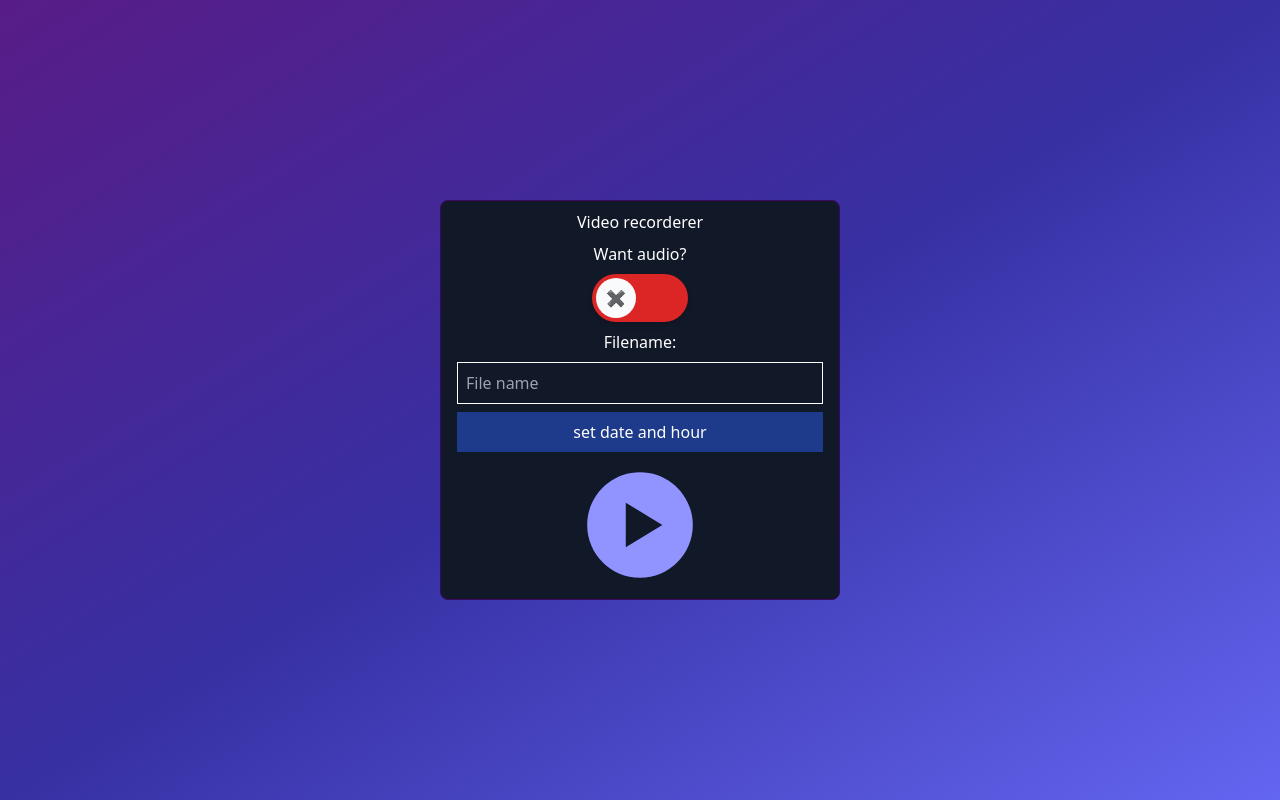
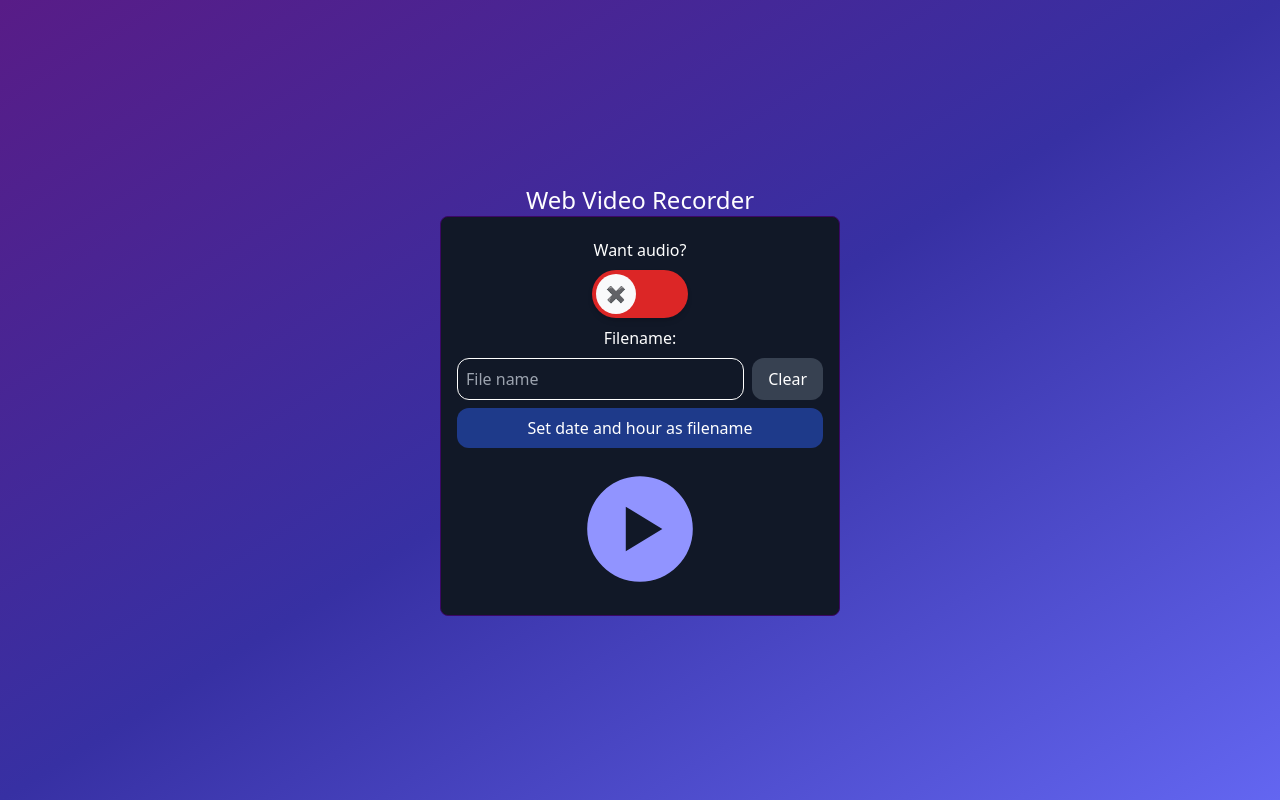
Before and after one commit to faustocalvinio/video-recorder-app, a React (Vite) app: page / in a window 1280 px wide. Built offline with nearby package versions, Linux system fonts and the light colour scheme.

Commit message:
working on styles and stop feature

```diff
--- a/index.html
+++ b/index.html
@@ -1,16 +1,15 @@
-<!DOCTYPE html>
+<!doctype html>
 <html lang="en">
   <head>
     <meta charset="UTF-8" />
     <link rel="icon" type="image/svg+xml" href="/video-favicon.png" />
     <meta name="viewport" content="width=device-width, initial-scale=1.0" />
     <title>Online Video Recorder</title>
-
   </head>
   <body
-      class="dark:bg-black dark:text-white grid items-center justify-center min-h-svh from-purple-900 via-indigo-800 to-indigo-500 bg-gradient-to-br"
+    class="grid min-h-svh items-center justify-center bg-gradient-to-br from-purple-900 via-indigo-800 to-indigo-500 dark:bg-black dark:text-white"
   >
-      <main id="root"></main>
+    <div id="root"></div>
     <script type="module" src="/src/main.tsx"></script>
   </body>
 </html>
--- a/src/App.tsx
+++ b/src/App.tsx
@@ -1,13 +1,27 @@
 import { useEffect, useState } from "react";
-import { IoPlayCircleSharp, IoStopSharp } from "react-icons/io5";
+import { IoPlayCircleSharp, IoStopCircleSharp } from "react-icons/io5";
+
+const getDateAsString = () => {
+  const date = new Date();
+  const year = date.getFullYear();
+  const month = date.getMonth() + 1;
+  const day = date.getDate();
+  const hour = date.getHours();
+  const minute = date.getMinutes();
+  const second = date.getSeconds();
+  const fileName = `${year}-${month}-${day}-${hour}-${minute}-${second}`;
+  return fileName;
+};
 
 const App = () => {
   const [fileName, setFileName] = useState("");
   const [audioOption, setAudioOption] = useState(false);
   const [isPlaying, setIsPlaying] = useState(false);
+
   async function recordVideoHandler() {
+    const stopBtn = document.getElementById("stop-btn");
     const media = await navigator.mediaDevices.getDisplayMedia({
-      video: { frameRate: { ideal: 30 } },
+      video: { frameRate: { ideal: 60 } },
       audio: audioOption,
     });
     const mediarecorder = new MediaRecorder(media, {
@@ -18,8 +32,19 @@ const App = () => {
     setIsPlaying(true);
     const [video] = media.getVideoTracks();
     video.addEventListener("ended", () => {
+      console.log("ended event success");
+
       setIsPlaying(false);
       mediarecorder.stop();
+    });
+    console.log(stopBtn);
+
+    stopBtn?.addEventListener("click", () => {
+      console.log("must stop");
+
+      setIsPlaying(false);
+      mediarecorder.stop();
+      video.dispatchEvent(new Event("ended"));
     });
 
     mediarecorder.addEventListener("dataavailable", (e) => {
@@ -33,34 +58,17 @@ const App = () => {
   }
 
   function onSetHourFile() {
-    const date = new Date();
-    const year = date.getFullYear();
-    const month = date.getMonth() + 1;
-    const day = date.getDate();
-    const hour = date.getHours();
-    const minute = date.getMinutes();
-    const second = date.getSeconds();
-    const fileName = `${year}-${month}-${day}-${hour}-${minute}-${second}`;
+    const fileName = getDateAsString();
     setFileName(fileName);
   }
-
   useEffect(() => {
-    localStorage.clear();
-    console.log("local storage cleared");
+    // console.log(navigator.mediaDevices);
   }, []);
 
   return (
-    <div className="flex aspect-square w-fit min-w-[400px] flex-col items-center justify-center gap-2 rounded-lg border border-purple-950 bg-gray-900 px-4 py-2 text-white">
-      <h1>Video recorderer</h1>
-      {/* <h2>Format</h2>
-      <select
-        name=""
-        id=""
-        className="border border-white bg-transparent p-2 text-white"
-      >
-        <option value="">webm</option>
-        <option value="">mp4</option>
-      </select> */}
+    <>
+      <h1 className="text-center text-2xl text-white">Web Video Recorder</h1>
+      <main className="flex aspect-square w-fit min-w-[400px] flex-col items-center justify-center gap-2 rounded-lg border border-purple-950 bg-gray-900 px-4 py-2 text-white">
         <h2>Want audio?</h2>
         <label className="relative inline-flex cursor-pointer items-center">
           <input
@@ -69,40 +77,51 @@ const App = () => {
             className="peer sr-only"
             checked={audioOption}
             onChange={() => setAudioOption(!audioOption)}
+            disabled={isPlaying}
           />
           <div className="group peer h-12 w-24  rounded-full bg-red-600 shadow-md outline-none ring-0 duration-300  after:absolute after:left-1  after:top-1  after:flex  after:h-10 after:w-10 after:items-center after:justify-center after:rounded-full after:bg-gray-50 after:outline-none after:duration-300 after:content-['✖️'] peer-checked:bg-emerald-500 peer-checked:after:translate-x-12 peer-checked:after:content-['✔️'] peer-hover:after:scale-95 peer-focus:outline-none"></div>
         </label>
         <h2>Filename:</h2>
+        <div className="flex w-full gap-2">
           <input
             type="text"
             value={fileName}
             onChange={(e) => setFileName(e.target.value)}
-        className="w-full border border-white bg-transparent p-2 text-white"
+            className="w-full flex-grow rounded-xl border border-white bg-transparent p-2 text-white"
             placeholder="File name"
           />
           <button
+            onClick={() => setFileName("")}
+            className="rounded-xl bg-gray-700 px-4 py-2 transition-all hover:bg-gray-600"
+            disabled={isPlaying}
+          >
+            Clear
+          </button>
+        </div>
+        <button
           onClick={onSetHourFile}
           type="button"
-        className="w-full bg-blue-900 px-4 py-2"
+          className="w-full rounded-xl bg-blue-900 px-4 py-2 transition-all hover:bg-blue-800"
+          disabled={isPlaying}
         >
-        set date and hour
+          Set date and hour as filename
         </button>
-      {isPlaying ? (
-        <IoStopSharp
+
+        <IoStopCircleSharp
           size={130}
+          id="stop-btn"
           color="#9194ff"
-          onClick={() => {}}
-          className="cursor-pointer transition-all hover:scale-110"
+          className={`${!isPlaying ? "h-0 w-0" : "cursor-pointer transition-all hover:scale-105"}`}
         />
-      ) : (
+
         <IoPlayCircleSharp
           size={130}
           color="#9194ff"
           onClick={recordVideoHandler}
-          className="cursor-pointer transition-all hover:scale-110"
+          className={`${isPlaying ? "h-0 w-0" : "cursor-pointer transition-all hover:scale-105"}`}
         />
-      )}
-    </div>
+      </main>
+    </>
   );
 };
 
```
Also changed, not shown: 1 other file (tests, documents, lock files or other folders). Lines whose indentation alone changed are shown as unchanged.
